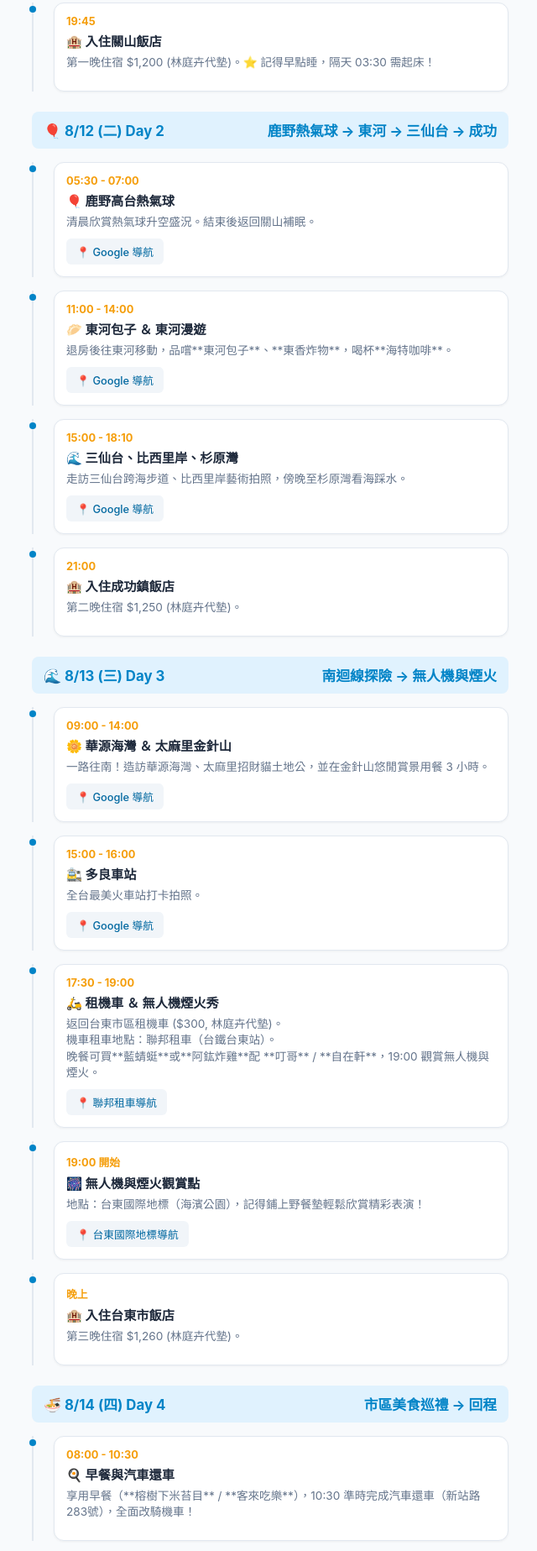
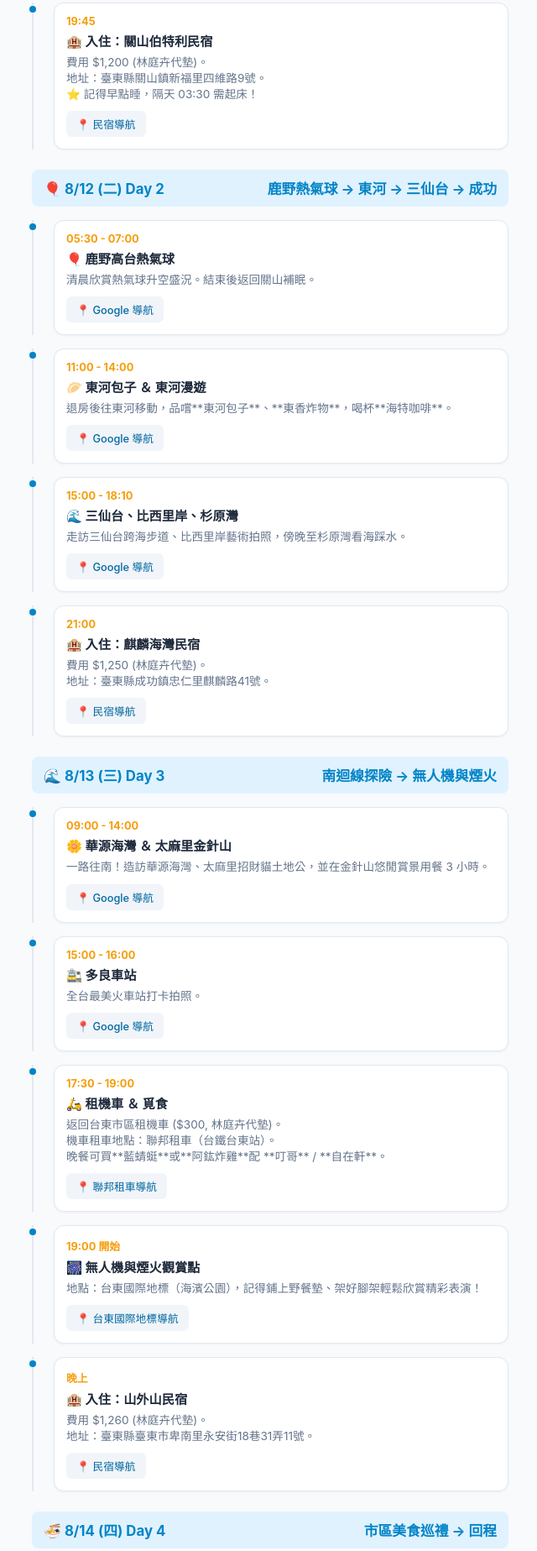
Before and after one commit to tinalin60626-hub/taitung-trip, a plain HTML site: page index.html in a window 1280 px wide. Shown: the part 1120-2967 px from the top of the page at 84% size, without its empty margins (318-958 px from the left). Drawn offline with Linux system fonts and the light colour scheme.

Commit message:
Update index.html

```diff
--- a/index.html
+++ b/index.html
@@ -293,8 +293,9 @@
                 <div class="timeline-item">
                     <div class="time-card">
                         <div class="time-header">19:45</div>
-                        <div class="activity-title">🏨 入住關山飯店</div>
-                        <div class="activity-desc">第一晚住宿 $1,200 (林庭卉代墊)。⭐ 記得早點睡，隔天 03:30 需起床！</div>
+                        <div class="activity-title">🏨 入住：關山伯特利民宿</div>
+                        <div class="activity-desc">費用 $1,200 (林庭卉代墊)。<br>地址：臺東縣關山鎮新福里四維路9號。<br>⭐ 記得早點睡，隔天 03:30 需起床！</div>
+                        <a href="https://maps.google.com/?q=臺東縣關山鎮新福里四維路9號" target="_blank" class="map-btn">📍 民宿導航</a>
                     </div>
                 </div>
             </div>
@@ -333,8 +334,9 @@
                 <div class="timeline-item">
                     <div class="time-card">
                         <div class="time-header">21:00</div>
-                        <div class="activity-title">🏨 入住成功鎮飯店</div>
-                        <div class="activity-desc">第二晚住宿 $1,250 (林庭卉代墊)。</div>
+                        <div class="activity-title">🏨 入住：麒麟海灣民宿</div>
+                        <div class="activity-desc">費用 $1,250 (林庭卉代墊)。<br>地址：臺東縣成功鎮忠仁里麒麟路41號。</div>
+                        <a href="https://maps.google.com/?q=臺東縣成功鎮忠仁里麒麟路41號" target="_blank" class="map-btn">📍 民宿導航</a>
                     </div>
                 </div>
             </div>
@@ -364,18 +366,17 @@
                 <div class="timeline-item">
                     <div class="time-card">
                         <div class="time-header">17:30 - 19:00</div>
-                        <div class="activity-title">🛵 租機車 ＆ 無人機煙火秀</div>
-                        <div class="activity-desc">返回台東市區租機車 ($300, 林庭卉代墊)。<br>機車租車地點：聯邦租車（台鐵台東站）。<br>晚餐可買**藍蜻蜓**或**阿鈜炸雞**配 **叮哥** / **自在軒**，19:00 觀賞無人機與煙火。</div>
+                        <div class="activity-title">🛵 租機車 ＆ 覓食</div>
+                        <div class="activity-desc">返回台東市區租機車 ($300, 林庭卉代墊)。<br>機車租車地點：聯邦租車（台鐵台東站）。<br>晚餐可買**藍蜻蜓**或**阿鈜炸雞**配 **叮哥** / **自在軒**。</div>
                         <a href="https://maps.google.com/?q=聯邦租車+台鐵台東站" target="_blank" class="map-btn">📍 聯邦租車導航</a>
                     </div>
                 </div>
 
-                <!-- 新增：台東國際地標導航 -->
                 <div class="timeline-item">
                     <div class="time-card">
                         <div class="time-header">19:00 開始</div>
                         <div class="activity-title">🎆 無人機與煙火觀賞點</div>
-                        <div class="activity-desc">地點：台東國際地標（海濱公園），記得鋪上野餐墊輕鬆欣賞精彩表演！</div>
+                        <div class="activity-desc">地點：台東國際地標（海濱公園），記得鋪上野餐墊、架好腳架輕鬆欣賞精彩表演！</div>
                         <a href="https://maps.google.com/?q=台東國際地標" target="_blank" class="map-btn">📍 台東國際地標導航</a>
                     </div>
                 </div>
@@ -383,8 +384,9 @@
                 <div class="timeline-item">
                     <div class="time-card">
                         <div class="time-header">晚上</div>
-                        <div class="activity-title">🏨 入住台東市飯店</div>
-                        <div class="activity-desc">第三晚住宿 $1,260 (林庭卉代墊)。</div>
+                        <div class="activity-title">🏨 入住：山外山民宿</div>
+                        <div class="activity-desc">費用 $1,260 (林庭卉代墊)。<br>地址：臺東縣臺東市卑南里永安街18巷31弄11號。</div>
+                        <a href="https://maps.google.com/?q=臺東縣臺東市卑南里永安街18巷31弄11號" target="_blank" class="map-btn">📍 民宿導航</a>
                     </div>
                 </div>
             </div>
@@ -407,7 +409,7 @@
                         <div class="activity-title">🌳 市區漫遊、美食與伴手禮大掃貨</div>
                         <div class="activity-desc">
                             • 景點：台東森林公園、鐵花村、海濱公園。<br>
-                            • 美食口袋名單隨心吃：強強廚房、QQ豆乳雞、花式蔥餅、黃記蔥油餅、林家臭豆腐（或阿三哥/昱禎）、隱山茶道、綠生活、果真農台東水國珍奶。<br>
+                            • 美食口袋名單隨心吃：強強廚房、QQ豆乳雞、花式蔥餅、黃記蔥油餅、林家臭豆腐、阿三哥臭豆腐、昱禎臭豆腐、隱山茶道、綠生活、果真農台東水國珍奶。<br>
                             • 伴手禮必買：陳記麻糬、東興蜜餞、東傑製茶所、台東農會、雨田家馬卡龍。
                         </div>
                         <a href="https://maps.google.com/?q=台東森林公園" target="_blank" class="map-btn">📍 Google 導航</a>
@@ -432,9 +434,9 @@
                 <p><b>👩 林庭卉代墊總計：$7,818</b><br>
                 • 火車票：$3,808<br>
                 • 租機車：$300<br>
-                • 第一晚關山住宿：$1,200<br>
-                • 第二晚成功住宿：$1,250<br>
-                • 第三晚台東市住宿：$1,260</p>
+                • 第一晚關山伯特利民宿：$1,200<br>
+                • 第二晚麒麟海灣民宿：$1,250<br>
+                • 第三晚山外山民宿：$1,260</p>
                 <hr style="border:0; border-top:1px solid #eee; margin:10px 0;">
                 <p><b>👨 蘇子翔代墊總計：$3,329</b><br>
                 • 汽車租賃：$3,329</p>
@@ -470,7 +472,7 @@
                 <h3>🎒 行前準備與行李清單</h3>
                 <p>• <b>證件類</b>：身分證、健保卡、汽車與機車駕照（租車必備！）。</p>
                 <p>• <b>衣物防曬</b>：輕便透氣衣物、防曬乳、太陽眼鏡、遮陽帽、薄外套、<b>野餐墊</b>（看煙火或大坡池休息用）。</p>
-                <p>• <b>3C 裝備</b>：手機、行動電源、充電線。</p>
+                <p>• <b>3C 裝備</b>：手機、行動電源、充電線、<b>拍照腳架</b>。</p>
                 <p>• <b>海邊備品</b>：拖鞋 / 涼鞋、環保購物袋（裝伴手禮）。</p>
             </div>
         </div>
```
